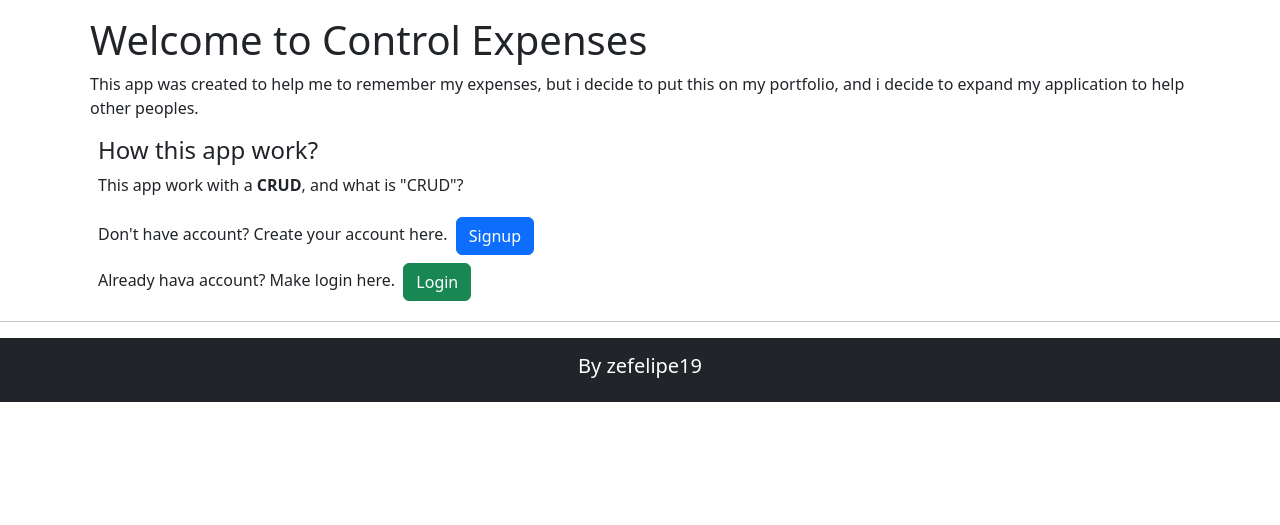
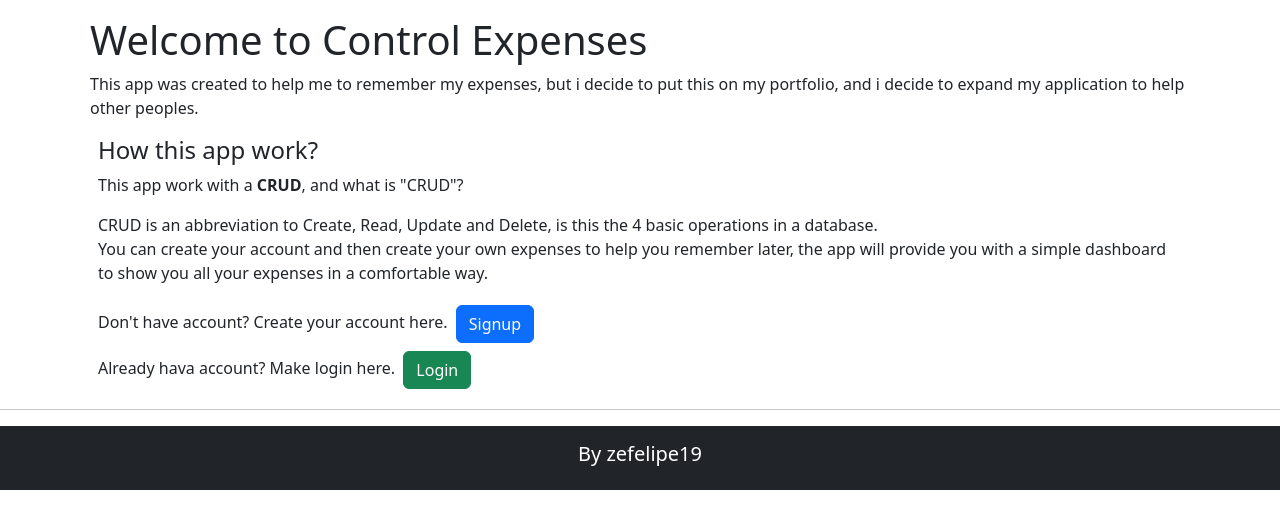
Before and after one commit to zefelipe19/Control-Expenses, a Django app: page / in a window 1280 px wide. Shown: the part 78-603 px from the top of the page. Run offline with Django 4.2, Linux system fonts and the light colour scheme.

Commit message:
modifiquei o index

```diff
--- a/dashboard/templates/index.html
+++ b/dashboard/templates/index.html
@@ -16,6 +16,11 @@
             <p>
                 This app work with a <strong>CRUD</strong>, and what is "CRUD"?
             </p>
+            <p>
+                CRUD is an abbreviation to Create, Read, Update and Delete, is this the 4 basic operations in a database.
+                <br> You can create your account and then create your own expenses to help you remember later, the app will provide you with a simple dashboard to show you all your expenses in a comfortable way.
+            </p>
+            {% if not request.user.is_authenticated %}
             <div>
                 <span>Don't have account? Create your account here.</span>
                 <input type="button" value="Signup" class="btn btn-primary m-1" onclick="location.href = '{% url 'signup' %}'">
@@ -24,6 +29,7 @@
                 <span>Already hava account? Make login here.</span>
                 <input type="button" value="Login" class="btn btn-success m-1" onclick="location.href = '{% url 'login' %}'">
             </div>
+            {% endif %}
         </div>
     </div>
 {% endblock %}
```
